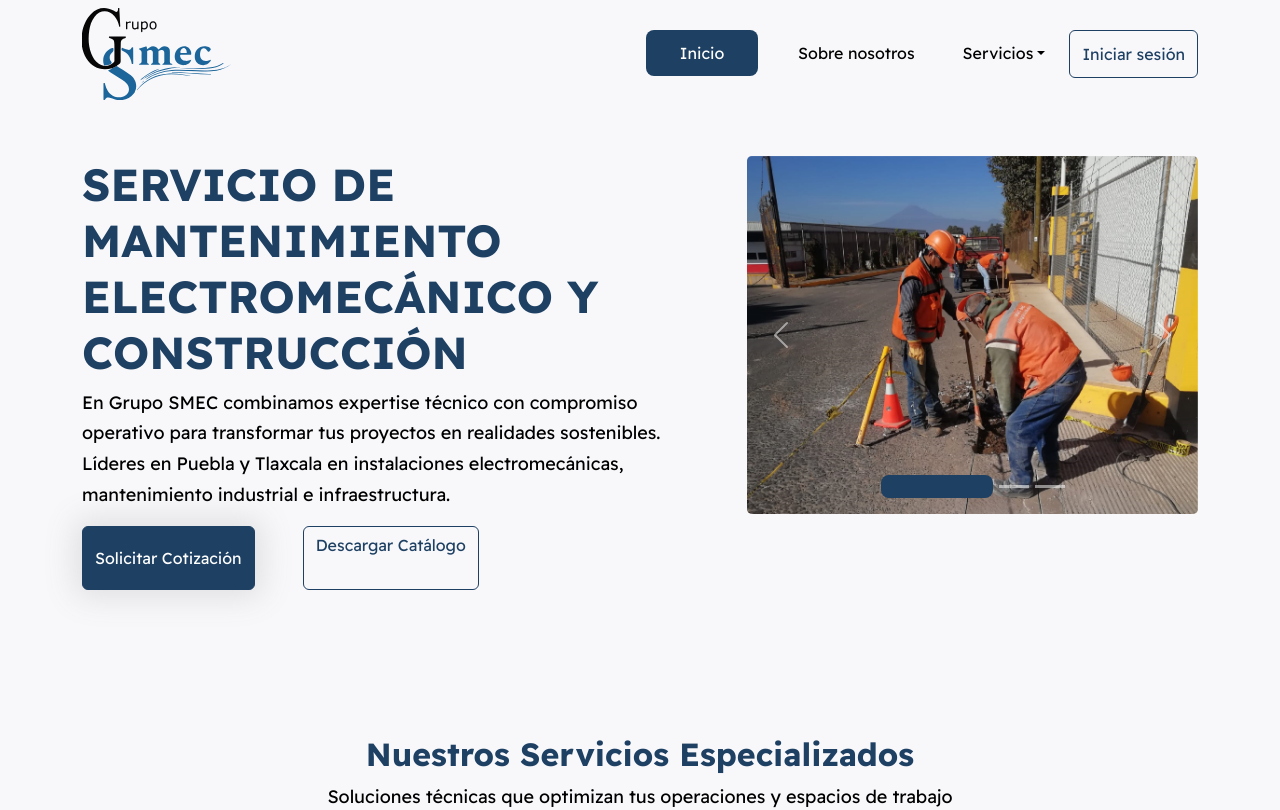
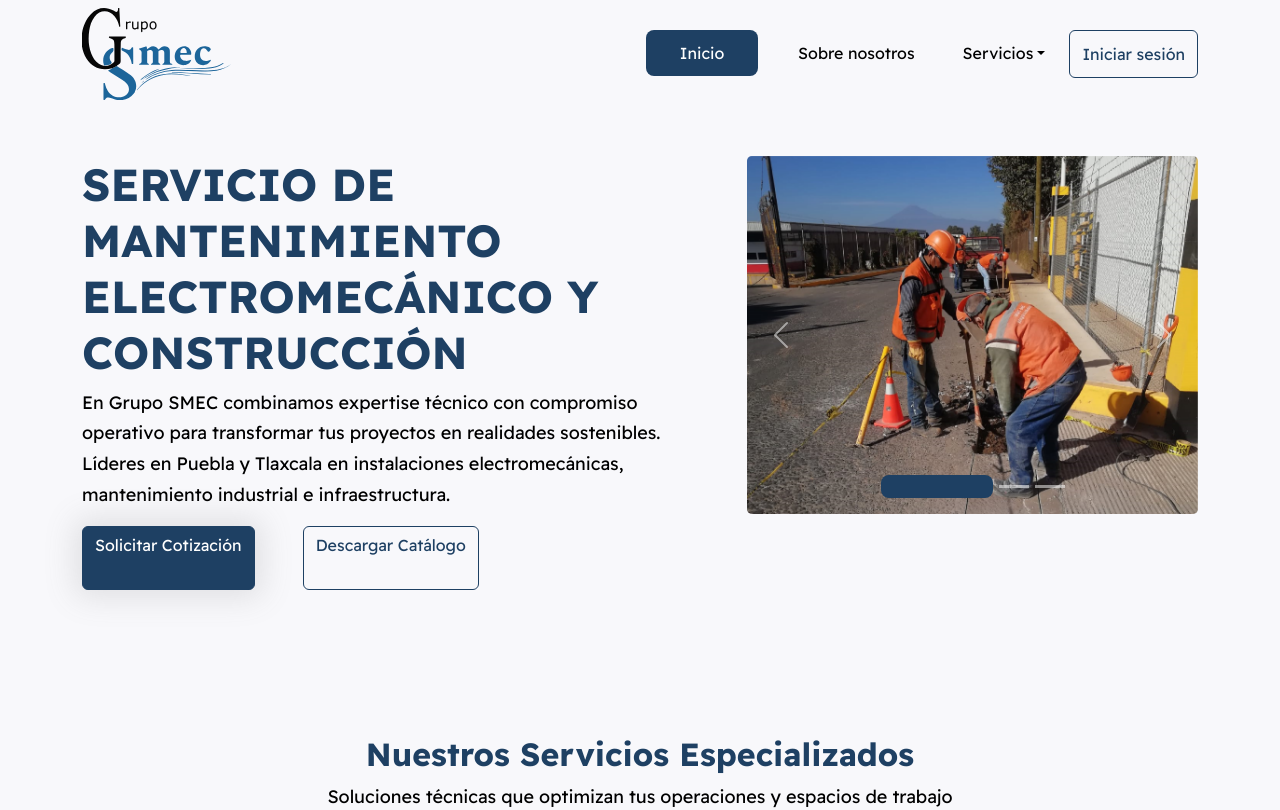
Before and after one commit to Rodrigo12a/frontend-grupo-smec, an Angular app: page / in a window 1280 px wide. Shown: the top 810 px of the page. Built offline with nearby package versions, Linux system fonts and the light colour scheme; no server answers.

Commit message:
arreglamos el boton de cotizacion

```diff
--- a/src/app/pages/landing-page/landing-page.component.html
+++ b/src/app/pages/landing-page/landing-page.component.html
@@ -15,7 +15,7 @@
                           </div>
 
                           <div>
-                              <button type="button" class="btn btn-primary shadow"  routerLink="/quote">Solicitar Cotización</button>
+                              <a routerLink="/quote" class="btn btn-primary shadow">Solicitar Cotización</a>
                               <a [href]="pdfUrl" download="Catalogo-SMEC.pdf" class="btn btn-outline-primary ms-5">
                                 Descargar Catálogo
                               </a>
```
